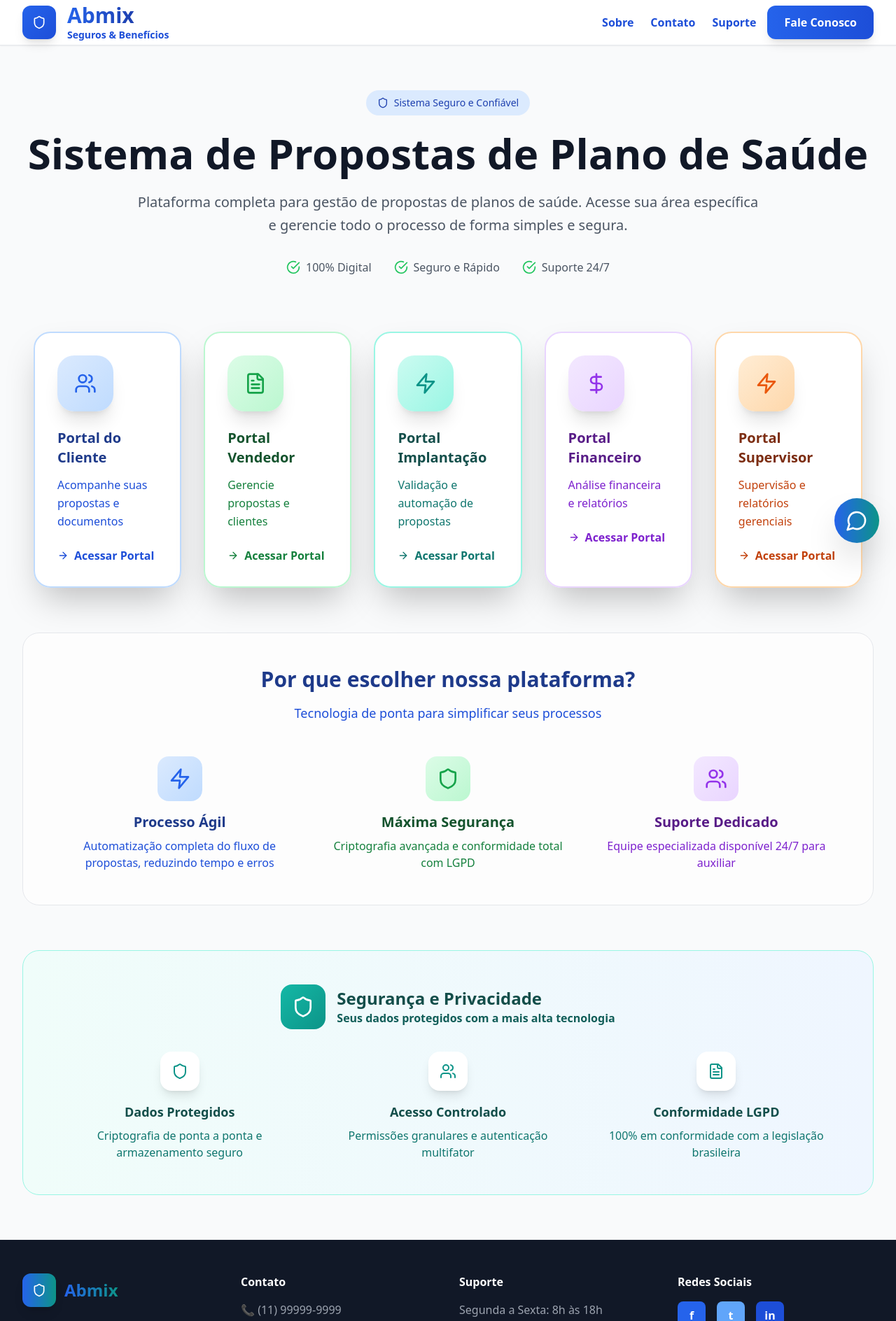
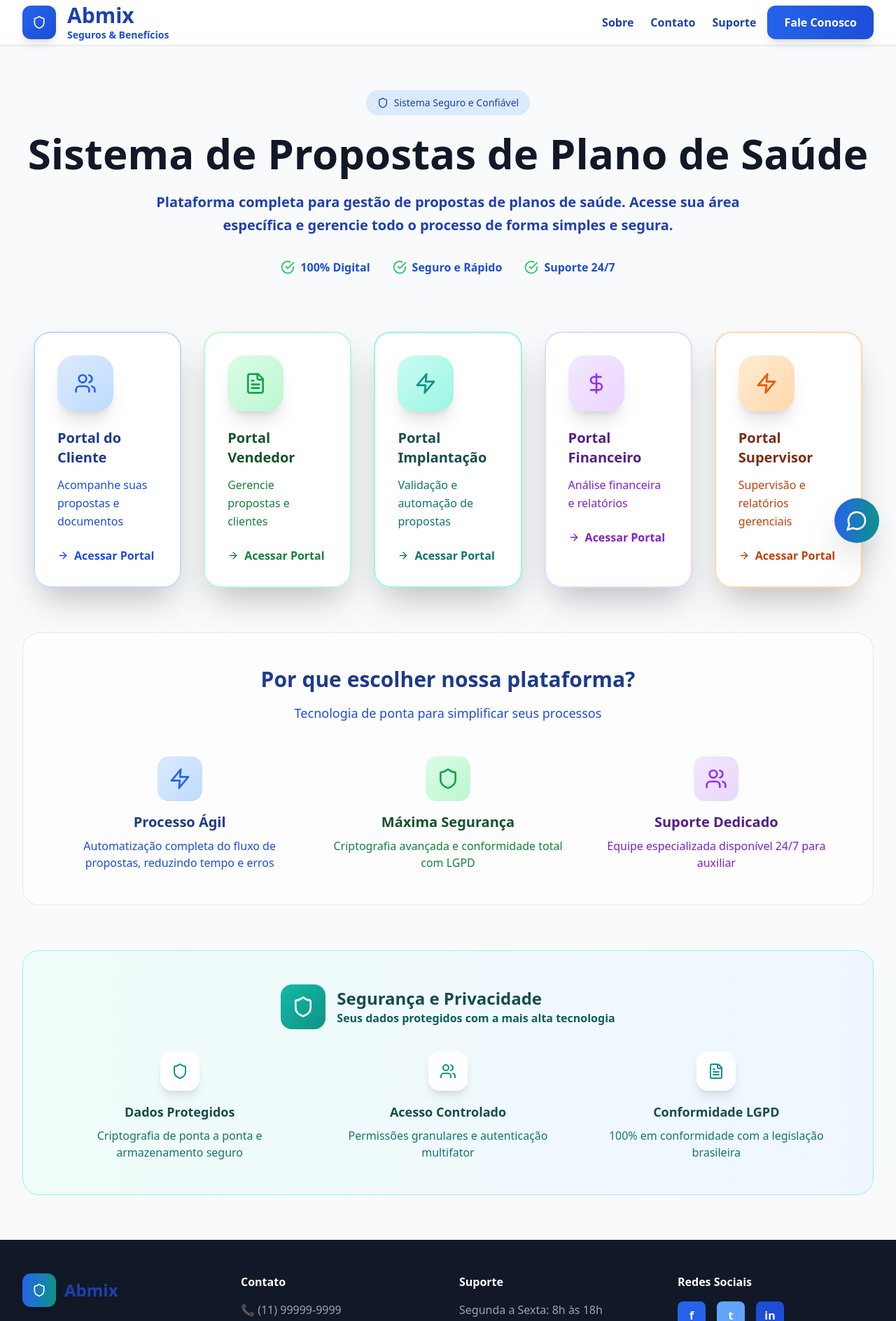
Before and after one commit to Felipemanieri/abmixsystem, a React (Vite) app: page / in a window 1280 px wide. Shown: the top 1888 px of the page at 70% size. Built offline with nearby package versions, Linux system fonts and the light colour scheme.

Commit message:
Updated App.tsx

```diff
--- a/src/App.tsx
+++ b/src/App.tsx
@@ -127,18 +127,18 @@ function App() {
                   <Shield className="w-5 h-5 text-white" />
                 </div>
                 <div className="ml-4">
-                  <span className="text-3xl font-bold bg-gradient-to-r from-blue-600 to-blue-800 bg-clip-text text-transparent">Abmix</span>
+                  <span className="text-3xl font-bold text-blue-800">Abmix</span>
                   <p className="text-sm font-semibold text-blue-700">Seguros & Benefícios</p>
                 </div>
               </div>
             </div>
             <div className="flex items-center space-x-4">
               <div className="hidden md:flex items-center space-x-6">
-                <a href="#" className="text-blue-700 hover:text-blue-800 font-semibold transition-colors">Sobre</a>
-                <a href="#" className="text-blue-700 hover:text-blue-800 font-semibold transition-colors">Contato</a>
-                <a href="#" className="text-blue-700 hover:text-blue-800 font-semibold transition-colors">Suporte</a>
+                <a href="#" className="text-blue-800 hover:text-blue-900 font-bold transition-colors">Sobre</a>
+                <a href="#" className="text-blue-800 hover:text-blue-900 font-bold transition-colors">Contato</a>
+                <a href="#" className="text-blue-800 hover:text-blue-900 font-bold transition-colors">Suporte</a>
               </div>
-              <button className="bg-gradient-to-r from-blue-600 to-blue-700 text-white px-6 py-3 rounded-xl hover:from-blue-700 hover:to-blue-800 transition-all shadow-lg hover:shadow-xl font-semibold">
+              <button className="bg-gradient-to-r from-blue-600 to-blue-700 text-white px-6 py-3 rounded-xl hover:from-blue-700 hover:to-blue-800 transition-all shadow-lg hover:shadow-xl font-bold">
                 Fale Conosco
               </button>
             </div>
@@ -157,21 +157,21 @@ function App() {
           <h1 className="text-5xl md:text-6xl font-bold text-gray-900 mb-6 leading-tight">
             Sistema de Propostas de Plano de Saúde
           </h1>
-          <p className="text-xl text-gray-600 max-w-4xl mx-auto leading-relaxed">
+          <p className="text-xl text-blue-800 font-semibold max-w-4xl mx-auto leading-relaxed">
             Plataforma completa para gestão de propostas de planos de saúde.
             Acesse sua área específica e gerencie todo o processo de forma simples e segura.
           </p>
 
           <div className="flex items-center justify-center space-x-8 mt-8">
-            <div className="flex items-center text-gray-600">
+            <div className="flex items-center text-blue-700 font-semibold">
               <CheckCircle className="w-5 h-5 text-green-500 mr-2" />
               <span>100% Digital</span>
             </div>
-            <div className="flex items-center text-gray-600">
+            <div className="flex items-center text-blue-700 font-semibold">
               <CheckCircle className="w-5 h-5 text-green-500 mr-2" />
               <span>Seguro e Rápido</span>
             </div>
-            <div className="flex items-center text-gray-600">
+            <div className="flex items-center text-blue-700 font-semibold">
               <CheckCircle className="w-5 h-5 text-green-500 mr-2" />
               <span>Suporte 24/7</span>
             </div>
@@ -372,9 +372,9 @@ function App() {
                 <div className="w-12 h-12 bg-gradient-to-r from-blue-600 to-teal-600 rounded-xl flex items-center justify-center shadow-lg">
                   <Shield className="w-5 h-5 text-white" />
                 </div>
-                <span className="ml-3 text-2xl font-bold bg-gradient-to-r from-blue-600 to-teal-600 bg-clip-text text-transparent">Abmix</span>
+                <span className="ml-3 text-2xl font-bold text-blue-800">Abmix</span>
               </div>
-              <p className="text-gray-300 font-medium">Soluções completas em seguros e benefícios para sua empresa.</p>
+              <p className="text-gray-300 font-semibold">Soluções completas em seguros e benefícios para sua empresa.</p>
             </div>
 
             <div>
```
